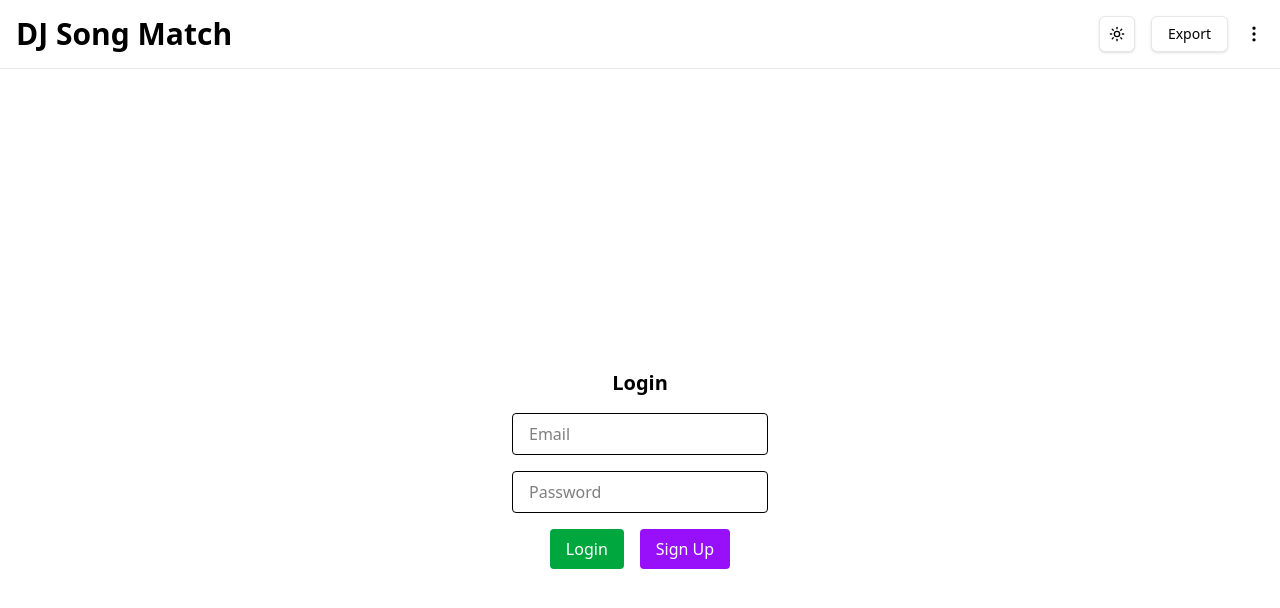
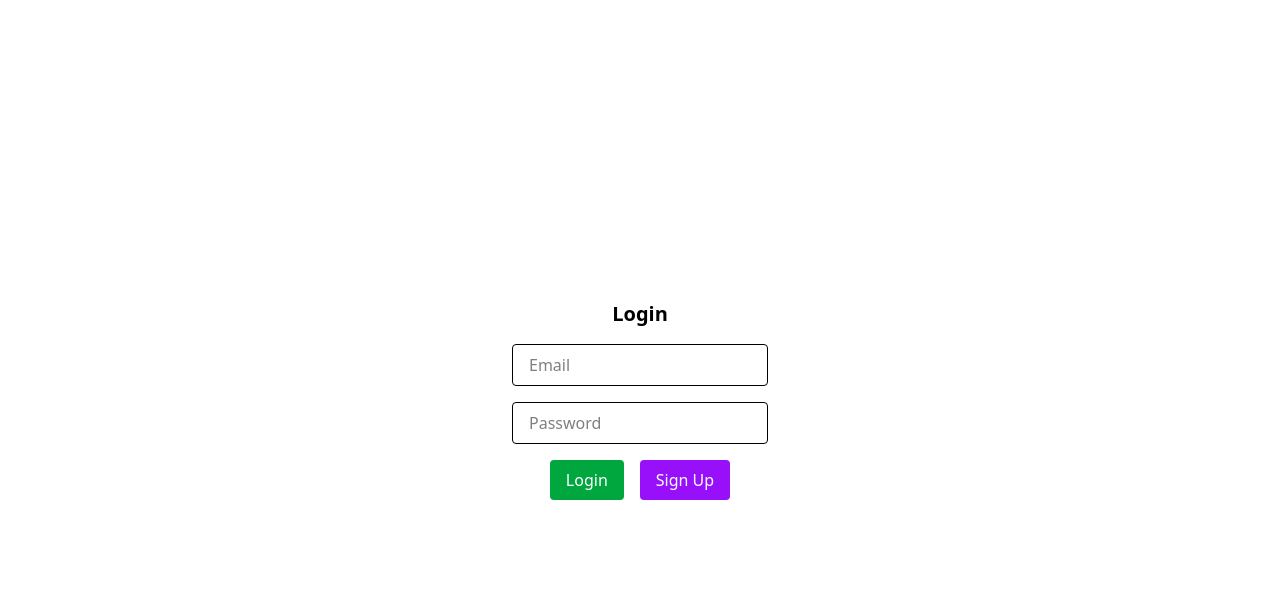
Before and after one commit to ChicoState/djsongmatch, a Next.js app in the folder frontend/: page / in a window 1280 px wide. Shown: the top 608 px of the page. Built offline with nearby package versions, Linux system fonts and the light colour scheme.

Commit message:
changed a little bit of the layout for the login page

```diff
--- a/frontend/app/layout.tsx
+++ b/frontend/app/layout.tsx
@@ -1,17 +1,19 @@
-import TopNav from "./_components/TopNav";
-import { Providers } from "./providers";
+
+export const metadata = {
+  title: 'DJ Song Match',
+  description: 'Just a Next.js App',
+}
 
 export default function RootLayout({
   children,
-}: Readonly<{ children: React.ReactNode }>) {
+}: {
+  children: React.ReactNode
+}) {
   return (
-    <html lang="en" suppressHydrationWarning>
-      <body className="bg-background">
-        <Providers>
-          <TopNav />
-          {children}
-        </Providers>
+    <html lang="en">
+      <body>
+        {children}
       </body>
     </html>
-  );
+  )
 }
```
